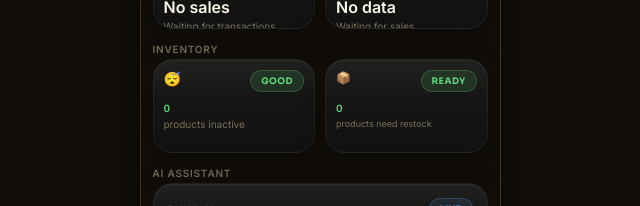
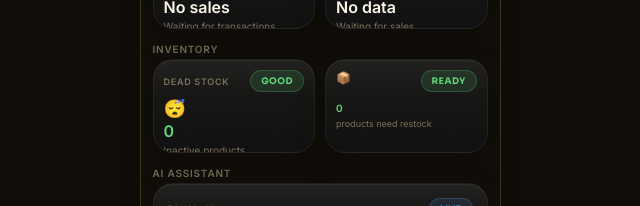
Before and after one commit to bred9702-svg/Duka-app-fin, a React (Vite) app: page /inventory in a window 1280 px wide. Shown: the part 337-543 px from the top of the page, without its empty margins (320-960 px from the left). Built offline with nearby package versions, Linux system fonts and the light colour scheme; no server answers; the database is empty.

Commit message:
Update DeadStockCard.jsx

```diff
--- a/src/components/inventory/DeadStockCard.jsx
+++ b/src/components/inventory/DeadStockCard.jsx
@@ -1,5 +1,6 @@
 import SectionCard from './SectionCard'
-import Badge from '../ui/Badge'
+import CardHeader from '../ui/CardHeader'
+import CardBody from '../ui/CardBody'
 
 export default function DeadStockCard({
   deadStock = [],
@@ -9,70 +10,36 @@ export default function DeadStockCard({
 
   return (
     <SectionCard
-      title="Dead Stock"
-      height={compact ? 94 : 120}
+      height={compact ? 94 : 150}
     >
-      <div
-        style={{
-          display: 'flex',
-          justifyContent: 'space-between',
-          alignItems: 'flex-start',
-          marginBottom: 10,
-        }}
-      >
-        <div
-          style={{
-            fontSize: 14,
-          }}
-           >
-          😴
-       </div>
+      <CardHeader
+        title="Dead Stock"
+        badge={
+          count === 0
+            ? 'GOOD'
+            : 'ACTION'
+        }
+        badgeVariant={
+          count === 0
+            ? 'ok'
+            : 'warn'
+        }
+      />
 
-        <Badge
-          variant={count === 0 ? 'ok' : 'warn'}
-        >
-          {count === 0 ? 'GOOD' : 'ACTION'}
-        </Badge>
-      </div>
-
-      <h3
-        style={{
-          margin: 0,
-          fontSize: 10,
-          fontWeight: 700,
-          color:
-            count === 0
-              ? '#5FD97A'
-              : '#F0A93D',
-        }}
-      >
-        {count}
-      </h3>
-
-      <p
-        style={{
-          margin: '4px 0 0',
-          fontSize: 10,
-          color: 'var(--text-low)',
-        }}
-      >
-        {count === 1
-          ? 'product inactive'
-          : 'products inactive'}
-      </p>
-
-      {count > 0 && (
-        <p
-          style={{
-            marginTop: 10,
-            fontSize: 10,
-            color: '#F0A93D',
-            fontWeight: 600,
-          }}
-        >
-          View details →
-        </p>
-      )}
+      <CardBody
+        icon="😴"
+        value={count}
+        subtitle={
+          count === 1
+            ? 'Inactive product'
+            : 'Inactive products'
+        }
+        valueColor={
+          count === 0
+            ? '#5FD97A'
+            : '#F0A93D'
+        }
+      />
     </SectionCard>
   )
 }
```
